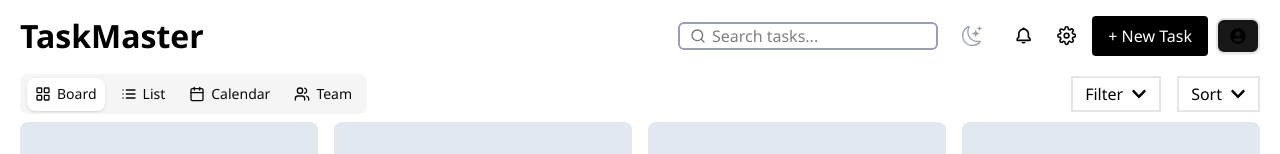
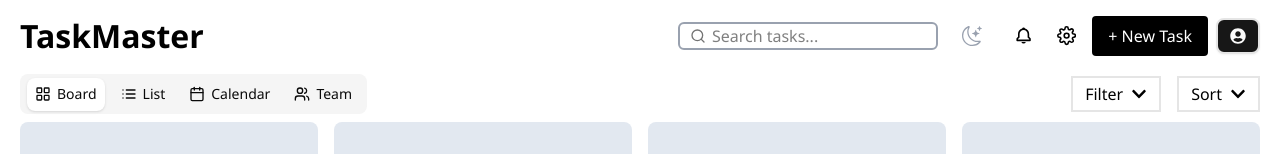
Before and after one commit to bhuiyannowrin/TaskManagementProject, a React (Vite) app: page / in a window 1280 px wide. Shown: the top 154 px of the page. Built offline with nearby package versions, Linux system fonts and the light colour scheme; sample sign-in values are in the browser's storage.

Commit message:
update login

```diff
--- a/src/layout/Layout.tsx
+++ b/src/layout/Layout.tsx
@@ -229,7 +229,7 @@ export default function Layout({ onLogout }) {
             <DropdownMenu>
               <DropdownMenuTrigger asChild>
                 <Button className="border-2 rounded-2xl">
-                  <FaUserCircle size={40} className="text-black" />
+                  <FaUserCircle size={40} className="text-var(--text)" />
                 </Button>
               </DropdownMenuTrigger>
               <DropdownMenuContent className="w-56">
```
